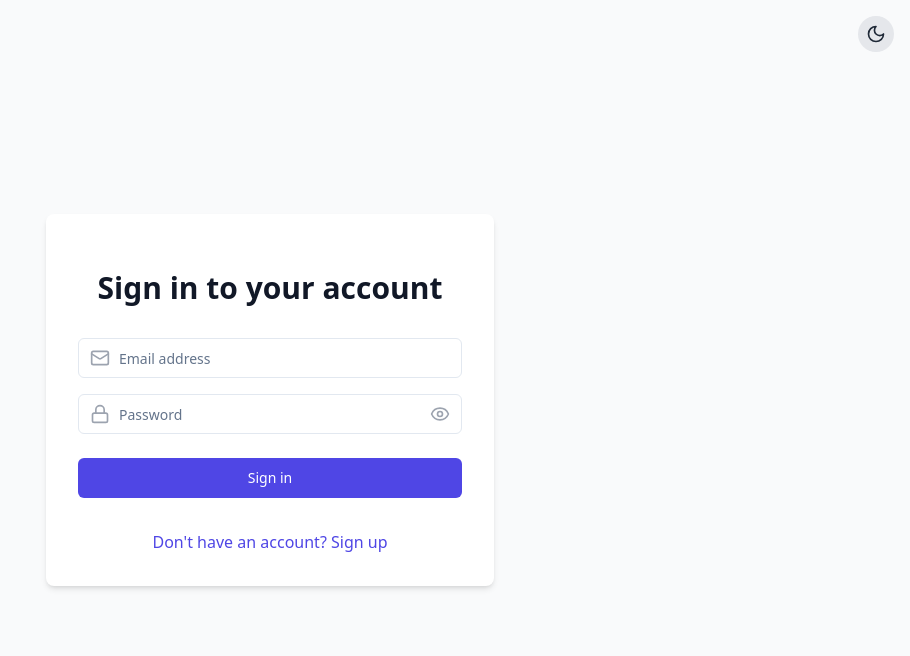
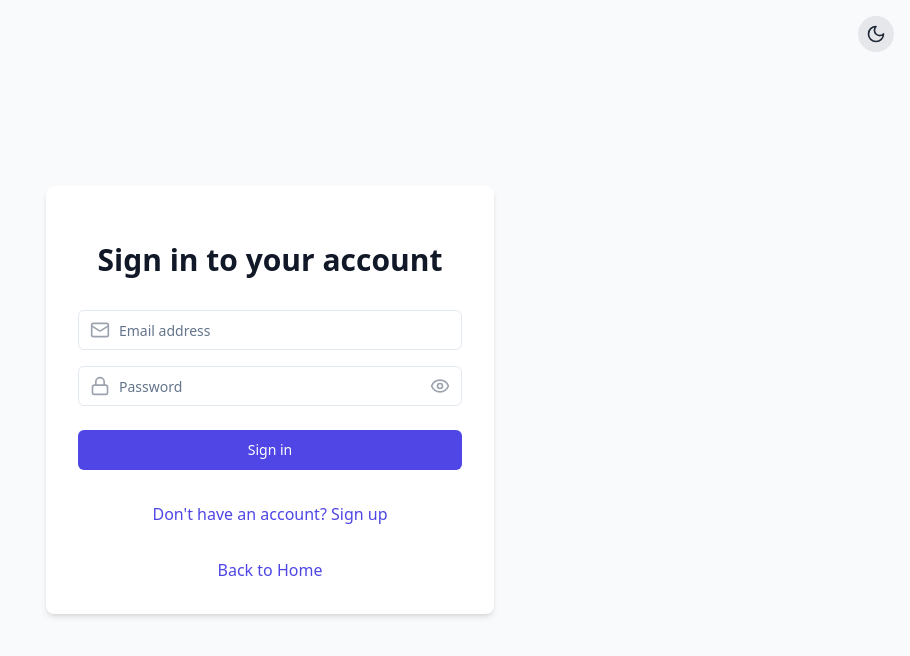
Before and after one commit to ShamiKantMourya/job_portal, a React (Vite) app: page /login in a window 1280 px wide. Shown: the top 656 px of the page, without its empty margins (370-1280 px from the left). Built offline with nearby package versions, Linux system fonts and the light colour scheme.

Commit message:
back to home link

```diff
--- a/src/components/SignIn.tsx
+++ b/src/components/SignIn.tsx
@@ -103,6 +103,14 @@ const SignIn: React.FC = () => {
             Don't have an account? Sign up
           </Link>
         </div>
+        <div className="text-center">
+          <Link
+            to="/"
+            className="font-medium text-indigo-600 hover:text-indigo-500 dark:text-indigo-400 dark:hover:text-indigo-300"
+          >
+            Back to Home
+          </Link>
+        </div>
       </div>
     </div>
   );
```
